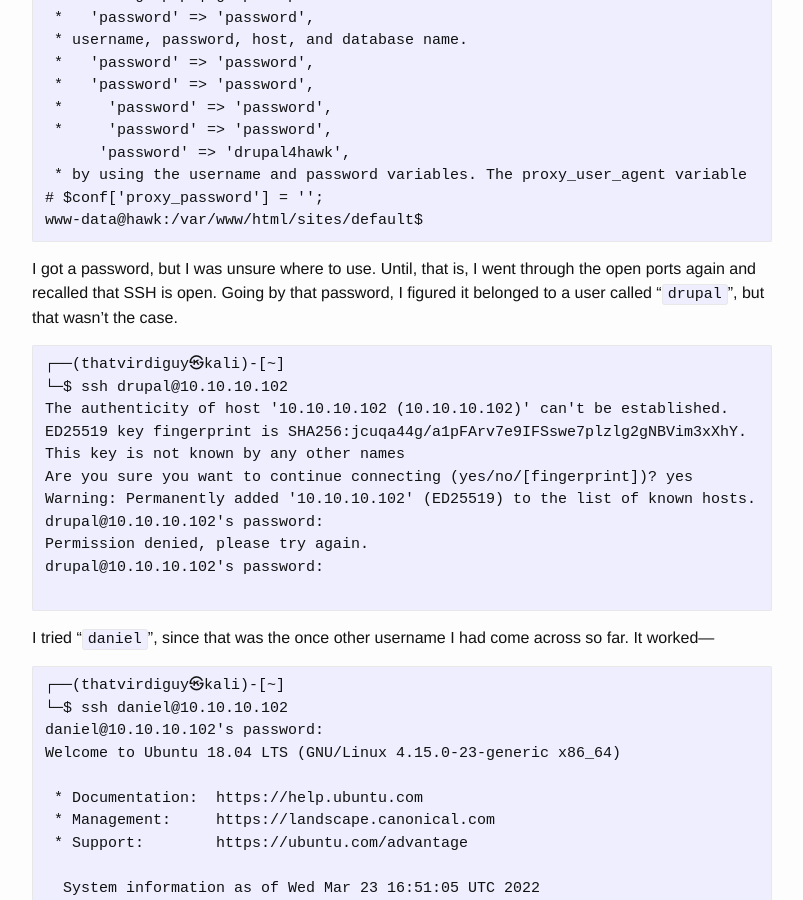
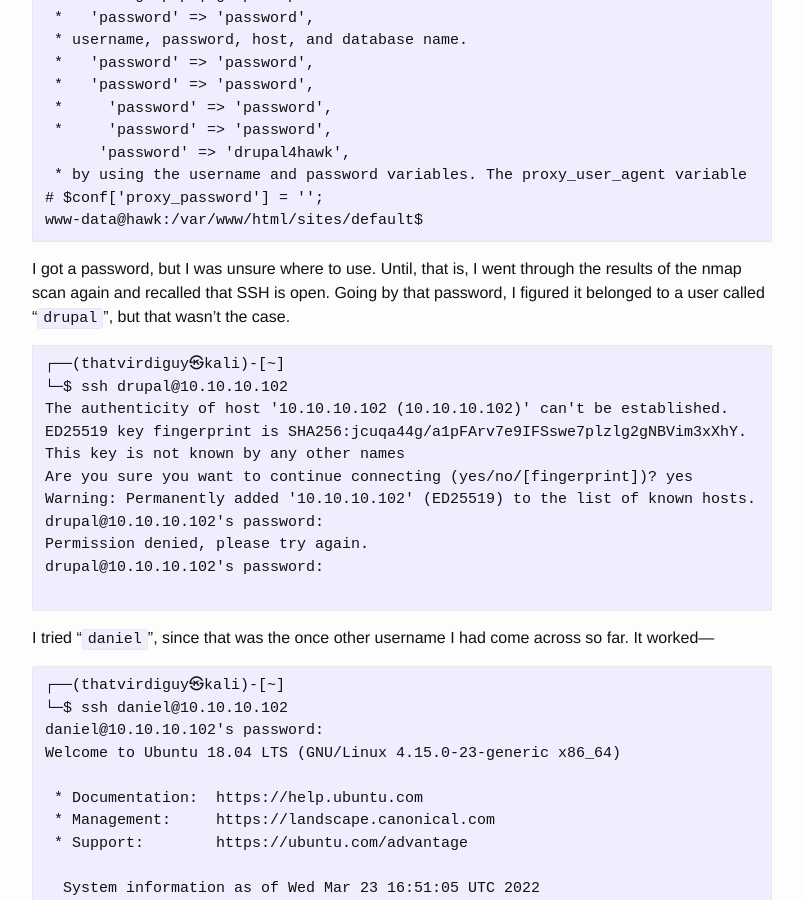
Before and after one commit to thatvirdiguy/thatvirdiguy.github.io, a Jekyll site: the page built from _posts/2022-03-23-hack-the-box:-hawk.md, in a window 1280 px wide and 900 px high, scrolled down 12371 px. Shown: the whole window, without its empty margins (238-1041 px from the left). Built offline with Jekyll 4.4.1, drawn with Linux system fonts in a browser that asks for light colours; our own code applies the rules of GitHub Pages for plain Markdown files.

Commit message:
typo fix

````diff
--- a/_posts/2022-03-23-hack-the-box:-hawk.md
+++ b/_posts/2022-03-23-hack-the-box:-hawk.md
@@ -461,7 +461,7 @@ cat settings.php | grep -i passw
 www-data@hawk:/var/www/html/sites/default$
 ```
 
-I got a password, but I was unsure where to use. Until, that is, I went through the open ports again and recalled that SSH is open. Going by that password, I figured it belonged to a user called "`drupal`", but that wasn't the case.
+I got a password, but I was unsure where to use. Until, that is, I went through the results of the nmap scan again and recalled that SSH is open. Going by that password, I figured it belonged to a user called "`drupal`", but that wasn't the case.
 
 ```
 ┌──(thatvirdiguy㉿kali)-[~]
````
